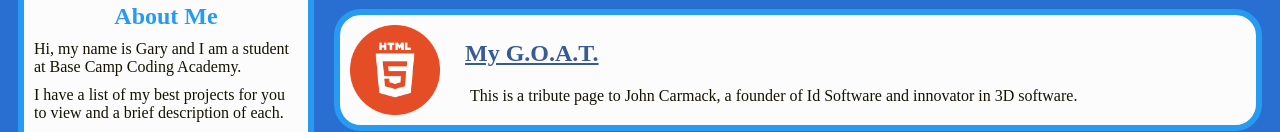
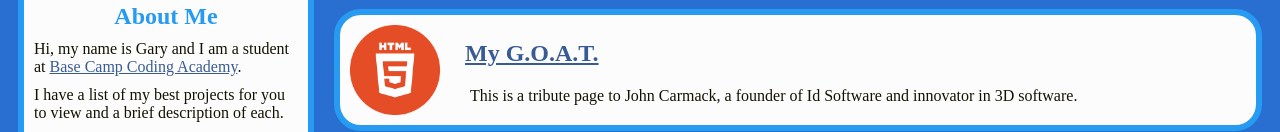
Before and after one commit to gary-lane/Portfolio, a plain HTML site: page index.html in a window 1280 px wide. Shown: the part 233-365 px from the top of the page. Drawn offline with Linux system fonts and the light colour scheme.

Commit message:
Update index.html

```diff
--- a/index.html
+++ b/index.html
@@ -19,8 +19,8 @@
           <h2>About Me</h2>
           <div class="bio">
             <p>
-              Hi, my name is Gary and I am a student at Base Camp Coding
-              Academy.
+              Hi, my name is Gary and I am a student at <a href="https://basecampcodingacademy.org">Base Camp Coding
+              Academy</a>.
             </p>
             <p>
               I have a list of my best projects for you to view and a brief
```
